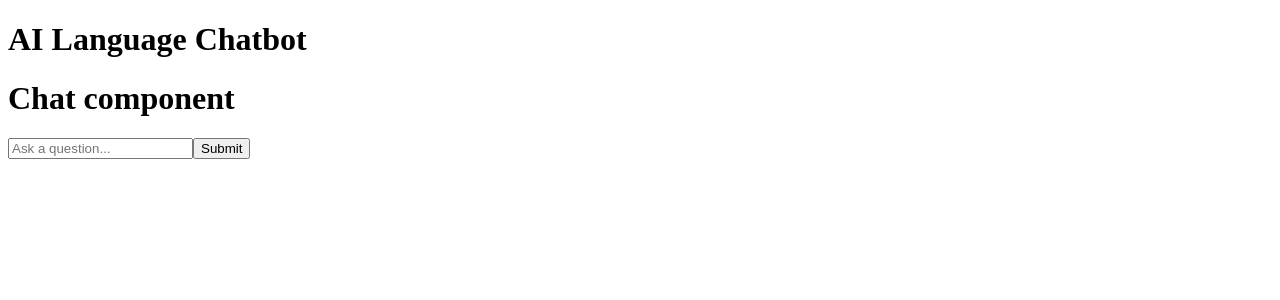
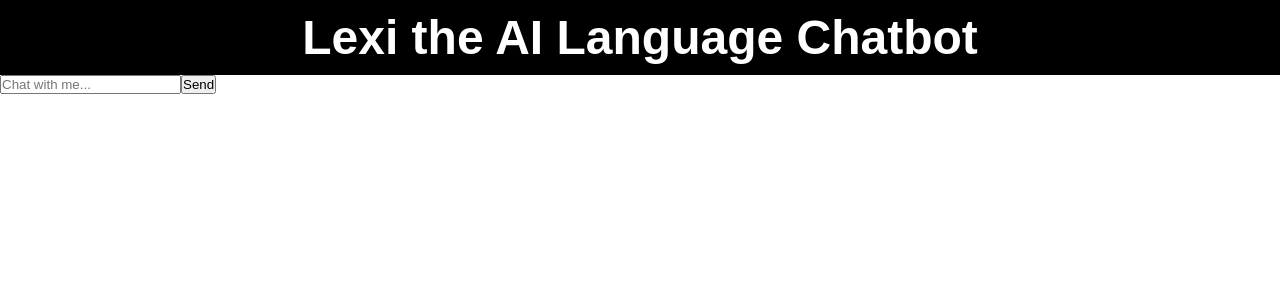
Before and after one commit to neon7860/ai-language-chatbot, a Next.js app: page / in a window 1280 px wide. Shown: the top 300 px of the page. Built offline with nearby package versions, Linux system fonts and the light colour scheme.

Commit message:
Some more design changes and initial start on openai import

```diff
--- a/components/Chat.tsx
+++ /dev/null
@@ -1,9 +0,0 @@
-import React, { useState } from 'react';
-
-const Chat: React.FC = () => {
-    return (
-        <h1>Chat component</h1>
-    )
-}
-
-export default Chat;
--- /dev/null
+++ b/components/Chat/Chat.tsx
@@ -0,0 +1,19 @@
+import React, { useState } from 'react';
+import ChatInput from '../ChatInput/ChatInput';
+
+const Chat: React.FC = () => {
+
+    const getMessage = (message) => {
+        console.log("This is from Chat.tsx:", message);
+    }
+
+    return (
+        <div>
+            <ChatInput
+            getMessage = {getMessage}
+            />
+        </div>
+    )
+}
+
+export default Chat;
--- /dev/null
+++ b/components/ChatInput/ChatInput.tsx
@@ -0,0 +1,35 @@
+import React, { useState } from 'react';
+
+interface ChatInputProps {
+    getMessage: (message: string) => void;
+}
+
+const ChatInput: React.FC<ChatInputProps> = ({ getMessage }) => {
+    const [question, setQuestion] = useState('');
+
+    const handleInputChange = (e: React.ChangeEvent<HTMLInputElement>) => {
+        setQuestion(e.target.value);
+    };
+
+    const handleSubmit = (e: React.FormEvent) => {
+        e.preventDefault();
+        getMessage(question);
+        setQuestion('');
+    };
+
+    return (
+        <div>
+            <form onSubmit={handleSubmit}>
+                <input
+                    type="text"
+                    value={question}
+                    onChange={handleInputChange}
+                    placeholder="Chat with me..."
+                />
+                <button type="submit">Send</button>
+            </form>
+        </div>
+    );
+};
+
+export default ChatInput;
--- a/components/Header.tsx
+++ /dev/null
@@ -1,11 +0,0 @@
-import React from "react"
-
-const Header: React.FC = () => {
-    return (
-        <header>
-            <h1>AI Language Chatbot</h1>
-        </header>
-    )
-}
-
-export default Header;
--- /dev/null
+++ b/components/Header/Header.module.css
@@ -0,0 +1,12 @@
+.header {
+    background-color: black;
+    color: white;
+    padding: 10px 20px;
+    text-align: center;
+    font-size: 24px;
+}
+
+.header h1 {
+    color: white;
+    padding: 0.8 rem;
+}
--- /dev/null
+++ b/components/Header/Header.tsx
@@ -0,0 +1,12 @@
+import React from "react"
+import styles from "./Header.module.css"
+
+const Header: React.FC = () => {
+    return (
+        <header className={styles.header}>
+            <h1>Lexi the AI Language Chatbot</h1>
+        </header>
+    )
+}
+
+export default Header;
--- a/components/QuestionInput.tsx
+++ /dev/null
@@ -1,29 +0,0 @@
-import React, { useState } from 'react';
-
-const QuestionInput: React.FC = () => {
-    const [question, setQuestion] = useState('');
-
-    const handleInputChange = (e: React.ChangeEvent<HTMLInputElement>) => {
-        setQuestion(e.target.value);
-    };
-
-    const handleSubmit = (e: React.FormEvent) => {
-        e.preventDefault();
-        console.log(question);
-        setQuestion('');
-    };
-
-    return (
-        <form onSubmit={handleSubmit}>
-            <input
-                type="text"
-                value={question}
-                onChange={handleInputChange}
-                placeholder="Ask a question..."
-            />
-            <button type="submit">Submit</button>
-        </form>
-    );
-};
-
-export default QuestionInput;
--- a/package.json
+++ b/package.json
@@ -15,6 +15,7 @@
   "dependencies": {
     "dotenv": "^16.4.7",
     "next": "^15.1.2",
+    "openai": "^4.77.0",
     "pg": "^8.13.1",
     "react": "^19.0.0",
     "react-dom": "^19.0.0"
--- /dev/null
+++ b/pages/_app.tsx
@@ -0,0 +1,8 @@
+import '../styles/global.css';
+import type { AppProps } from 'next/app';
+
+function MyApp({ Component, pageProps }: AppProps) {
+    return <Component {...pageProps} />;
+}
+
+export default MyApp;
--- /dev/null
+++ b/pages/api/chat.ts
@@ -0,0 +1,16 @@
+import { OpenAI } from "openai";
+import dotenv from "dotenv";
+
+dotenv.config();
+
+const openai = new OpenAI({
+    apiKey: process.env.OPENAI_API_KEY
+});
+
+const completion = await openai.chat.completions.create({
+    model: "gpt-4o-mini",
+    store: true,
+    messages: [
+        { "role": "user", "content": "write a haiku about ai" }
+    ]
+});
--- a/pages/index.tsx
+++ b/pages/index.tsx
@@ -1,14 +1,12 @@
 import React from "react"
-import QuestionInput from "../components/QuestionInput"
-import Chat from "../components/Chat"
-import Header from "../components/Header";
+import Chat from "../components/Chat/Chat"
+import Header from "../components/Header/Header";
 
 const Home: React.FC = () => {
     return(
       <div>
         <Header />
         <Chat />
-        <QuestionInput />
       </div>
     )
   };
--- /dev/null
+++ b/styles/global.css
@@ -0,0 +1,13 @@
+* {
+    margin: 0;
+    padding: 0;
+    box-sizing: border-box;
+}
+
+/* Ensure full height and width for body and html */
+html, body {
+    width: 100%;
+    height: 100%;
+    font-family: Arial, sans-serif; /* Or your preferred font */
+    background-color: #fff;
+}
```
Also changed, not shown: 1 other file (tests, documents, lock files or other folders).
